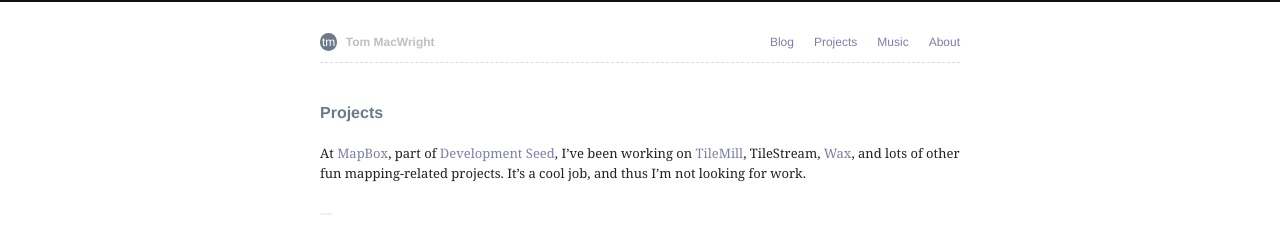
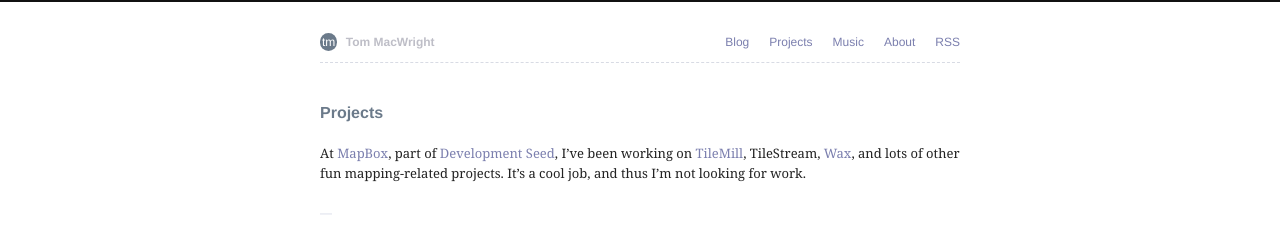
Before and after one commit to konklone/tmcw.github.com, a Jekyll site: the page built from projects/index.md, in a window 1280 px wide. Shown: the top 227 px of the page. Built offline with Jekyll 4.4.1, drawn with Linux system fonts in a browser that asks for light colours; Markdown is read by kramdown in place of the engine named in the settings; comment, search, counter and statistics services are not loaded.

Commit message:
Adding dorky 'RSS' link

```diff
--- a/_layouts/default.html
+++ b/_layouts/default.html
@@ -38,6 +38,7 @@
         <li><a href='/projects'>Projects</a>
         <li><a href='/music'>Music</a>
         <li><a href='/about'>About</a>
+        <li><a href='http://feeds.feedburner.com/tommacwright/odWX'>RSS</a>
       </ul>
       <h1><a href='/'><span class='symbol'>tm</span> <span class='name'>Tom MacWright</span></a></h1>
     </header>
```
